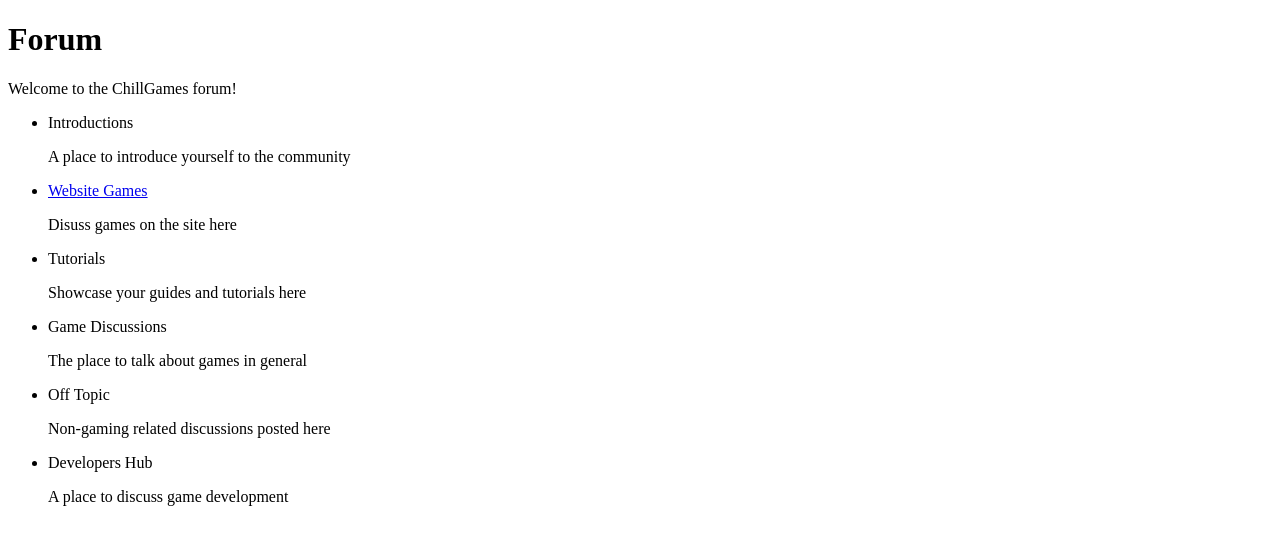
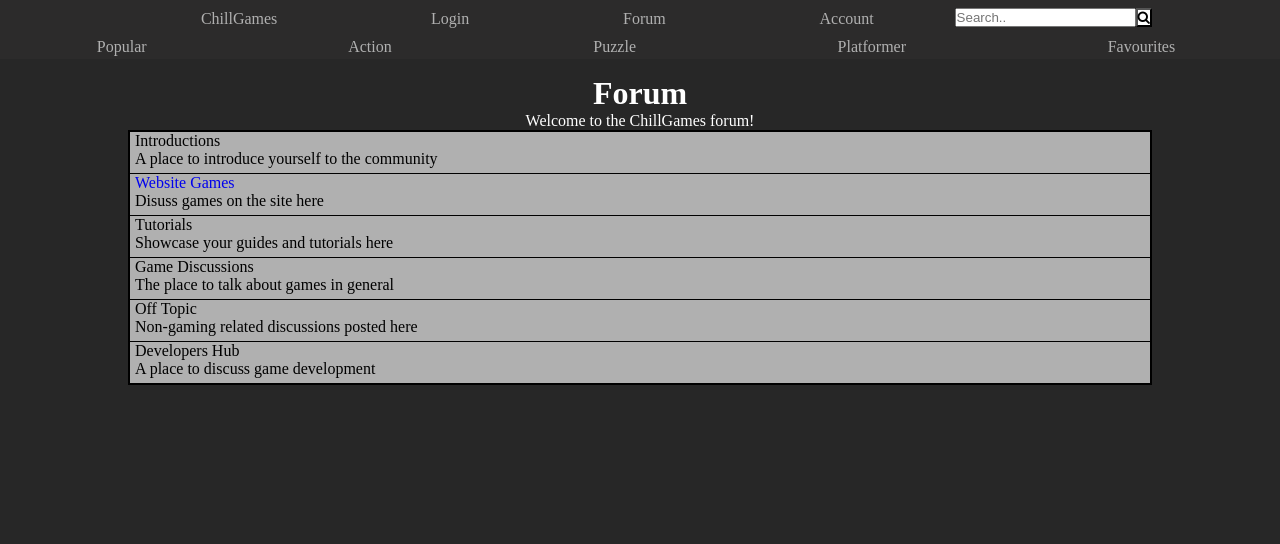
Before and after one commit to YoukaiDragon/Foster_DGL203_Project, a plain HTML site: page forum.html in a window 1280 px wide. Drawn offline with Linux system fonts and the light colour scheme.

Commit message:
Add initial styling for the main forum page

```diff
--- /dev/null
+++ b/css/_forum.scss
@@ -0,0 +1,32 @@
+.forum {
+
+    &__categories {
+        background: $secondary-color;
+        color: set-text-color($secondary-color);
+        width: 80%;
+        margin: 0 auto;
+
+        ul {
+            list-style-type: none;
+            border: 2px solid set-text-color($secondary-color);
+        }
+
+        li {
+            border-bottom: 1px solid set-text-color($secondary-color);
+            &:last-of-type {
+                border-bottom: none;
+            }
+
+            a {
+                padding-bottom: 5px;
+                padding-left: 5px;
+                display: block;
+                text-decoration: none;
+
+                span {
+                    color: set-text-color($secondary-color);
+                }
+            }
+        }
+    }
+}
--- a/css/main.scss
+++ b/css/main.scss
@@ -3,6 +3,7 @@
 @import 'home';
 @import 'login';
 @import 'register';
+@import 'forum';
 
 header {
     padding-top: 75px;
--- a/forum.html
+++ b/forum.html
@@ -7,39 +7,58 @@
 
 <head>
     <meta charset="UTF-8">
+    <link rel="stylesheet" href="css/main.css">
+    <link rel="stylesheet" href="https://cdnjs.cloudflare.com/ajax/libs/font-awesome/4.7.0/css/font-awesome.min.css">
     <title>Forum</title>
 </head>
 
-<body>
+<body class="forum">
+    <nav class="nav">
+        <div class="nav__main">
+            <!-- Top Banner -->
+            <a class="logotype" href="index.html">ChillGames</a>
+            <a href="login.html">Login</a>
+            <a href="forum.html">Forum</a>
+            <a href="account.html">Account</a>
+            <div class="search">
+                <form action="search.html">
+                    <input type="text" placeholder="Search.." name="search">
+                    <button type="submit"><i class="fa fa-search"></i></button>
+                </form>
+            </div>
+        </div>
+        <div class="nav__games">
+            <a href="category/popular.html">Popular</a>
+            <a href="category/action.html">Action</a>
+            <a href="category/puzzle.html">Puzzle</a>
+            <a href="category/platform.html">Platformer</a>
+            <a href="category/favourites.html">Favourites</a>
+        </div>
+
+    </nav>
     <header>
         <h1>Forum</h1>
         <p>Welcome to the ChillGames forum!</p>
     </header>
-    <div>
+    <div class="forum__categories">
         <ul>
             <li>
-                <a>Introductions</a>
-                <p>A place to introduce yourself to the community</p>
+                <a>Introductions<span><br>A place to introduce yourself to the community</span></a>
             </li>
             <li>
-                <a href="forum/websitegames.html">Website Games</a>
-                <p>Disuss games on the site here</p>
+                <a href="forum/websitegames.html">Website Games<span><br>Disuss games on the site here</span></a>
             </li>
             <li>
-                <a>Tutorials</a>
-                <p>Showcase your guides and tutorials here</p>
+                <a>Tutorials<span><br>Showcase your guides and tutorials here</span></a>
             </li>
             <li>
-                <a>Game Discussions</a>
-                <p>The place to talk about games in general</p>
+                <a>Game Discussions<span><br>The place to talk about games in general</span></a>
             </li>
             <li>
-                <a>Off Topic</a>
-                <p>Non-gaming related discussions posted here</p>
+                <a>Off Topic<span><br>Non-gaming related discussions posted here</span></a>
             </li>
             <li>
-                <a>Developers Hub</a>
-                <p>A place to discuss game development</p>
+                <a>Developers Hub<span><br>A place to discuss game development</span></a>
             </li>
         </ul>
     </div>
```
Also changed, not shown: css/main.css, css/main.min.css, 2 other files.
